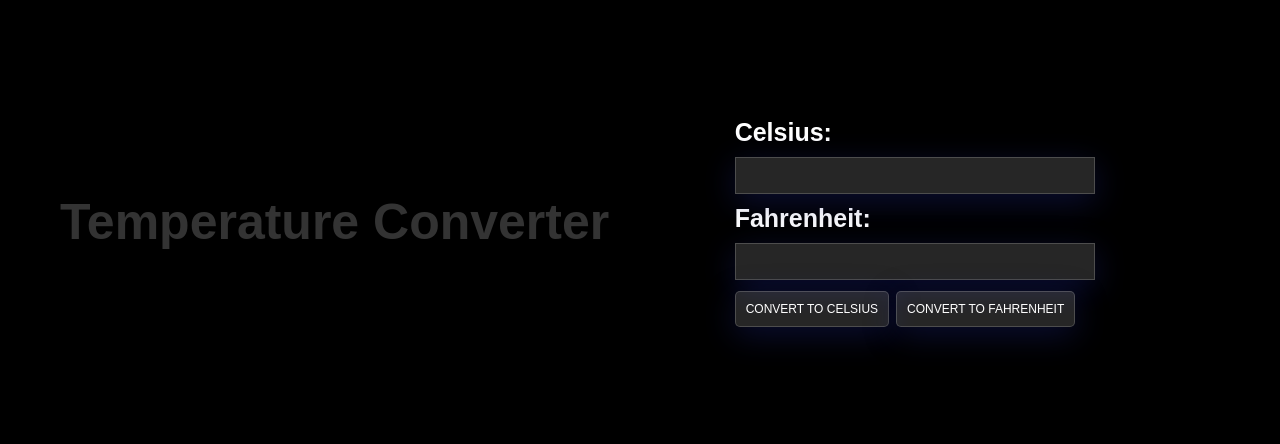
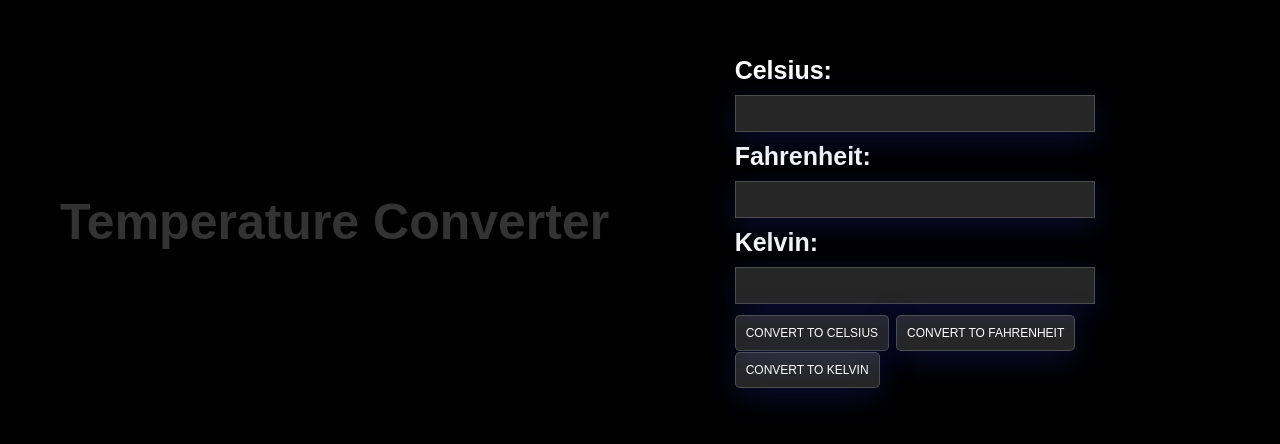
Before and after one commit to Sanjay-Kumar-262004/Heat-Hub, a plain HTML site: page index.html in a window 1280 px wide. Shown: the part 168-612 px from the top of the page. Drawn offline with Linux system fonts and the light colour scheme.

Commit message:
Kelvin Added

```diff
--- a/Script.js
+++ b/Script.js
@@ -28,3 +28,18 @@
                 result.innerHTML = "Please enter a valid Celsius temperature.";
             }
         }
+
+        function convertToKelvin() {
+            const celsiusInput = document.getElementById("celsius");
+            const kelvinInput = document.getElementById("kelvin");
+            const result = document.getElementById("result");
+
+            const celsiusValue = parseFloat(celsiusInput.value);
+            if (!isNaN(celsiusValue)) {
+                const kelvinValue = celsiusValue + 273.15;
+                kelvinInput.value = kelvinValue.toFixed(2);
+                result.innerHTML = `${celsiusValue.toFixed(2)}°C is ${kelvinValue.toFixed(2)} K.`;
+            } else {
+                result.innerHTML = "Please enter a valid Celsius temperature.";
+            }
+        }
--- a/index.html
+++ b/index.html
@@ -14,9 +14,12 @@
         <input type="number" id="celsius">
         <label for="fahrenheit">Fahrenheit:</label>
         <input type="number" id="fahrenheit">
-        <button onclick="convertToCelsius()">Convert to Celsius</button>
-        <button onclick="convertToFahrenheit()">Convert to Fahrenheit</button>
-        <div id="result"></div>
+        <label for="kelvin">Kelvin:</label>
+        <input type="number" id="kelvin">
+<button onclick="convertToCelsius()">Convert to Celsius</button>
+<button onclick="convertToFahrenheit()">Convert to Fahrenheit</button>
+<button onclick="convertToKelvin()">Convert to Kelvin</button>
+<div id="result"></div>
     </div>
     <script src="Script.js"></script>
 </body>
```
